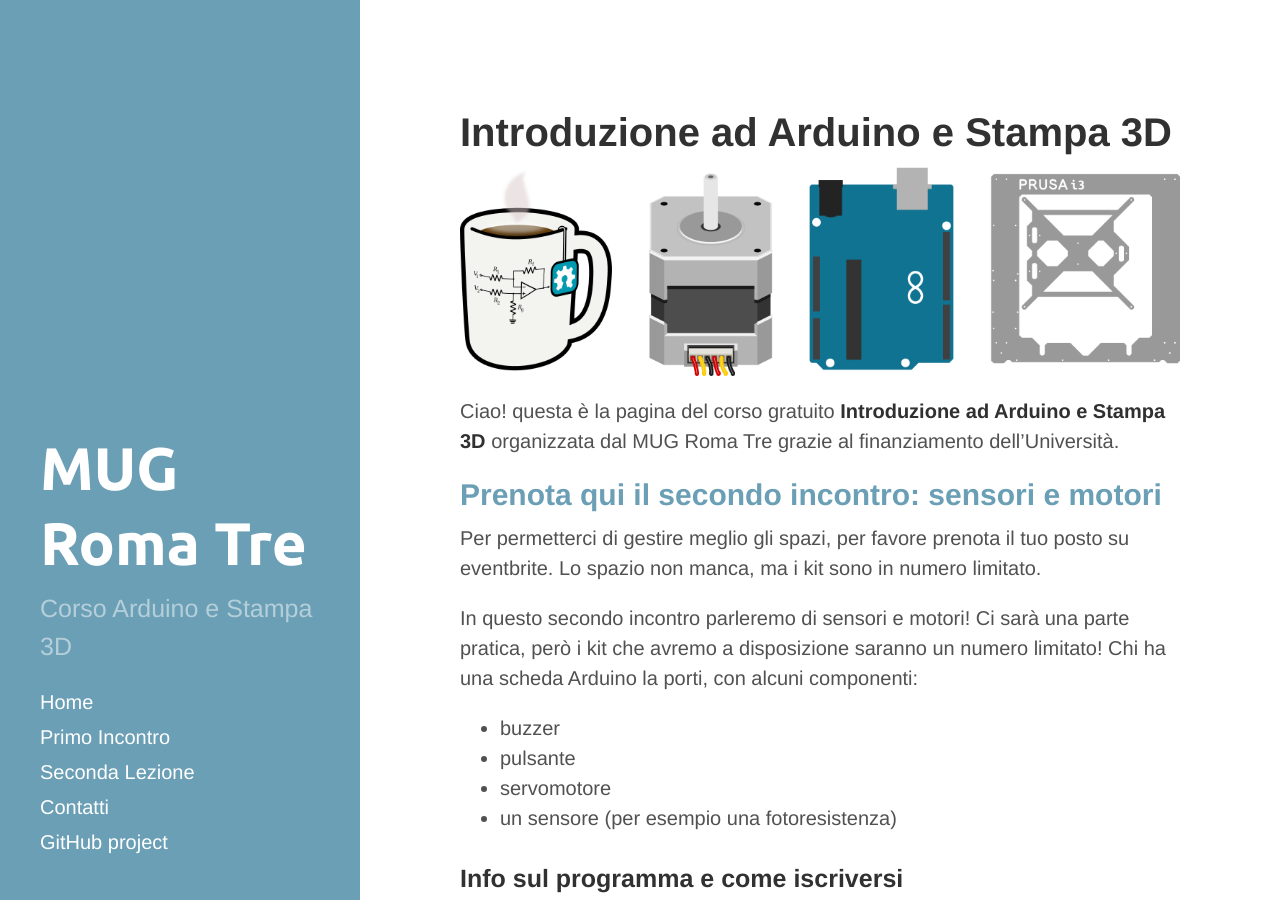
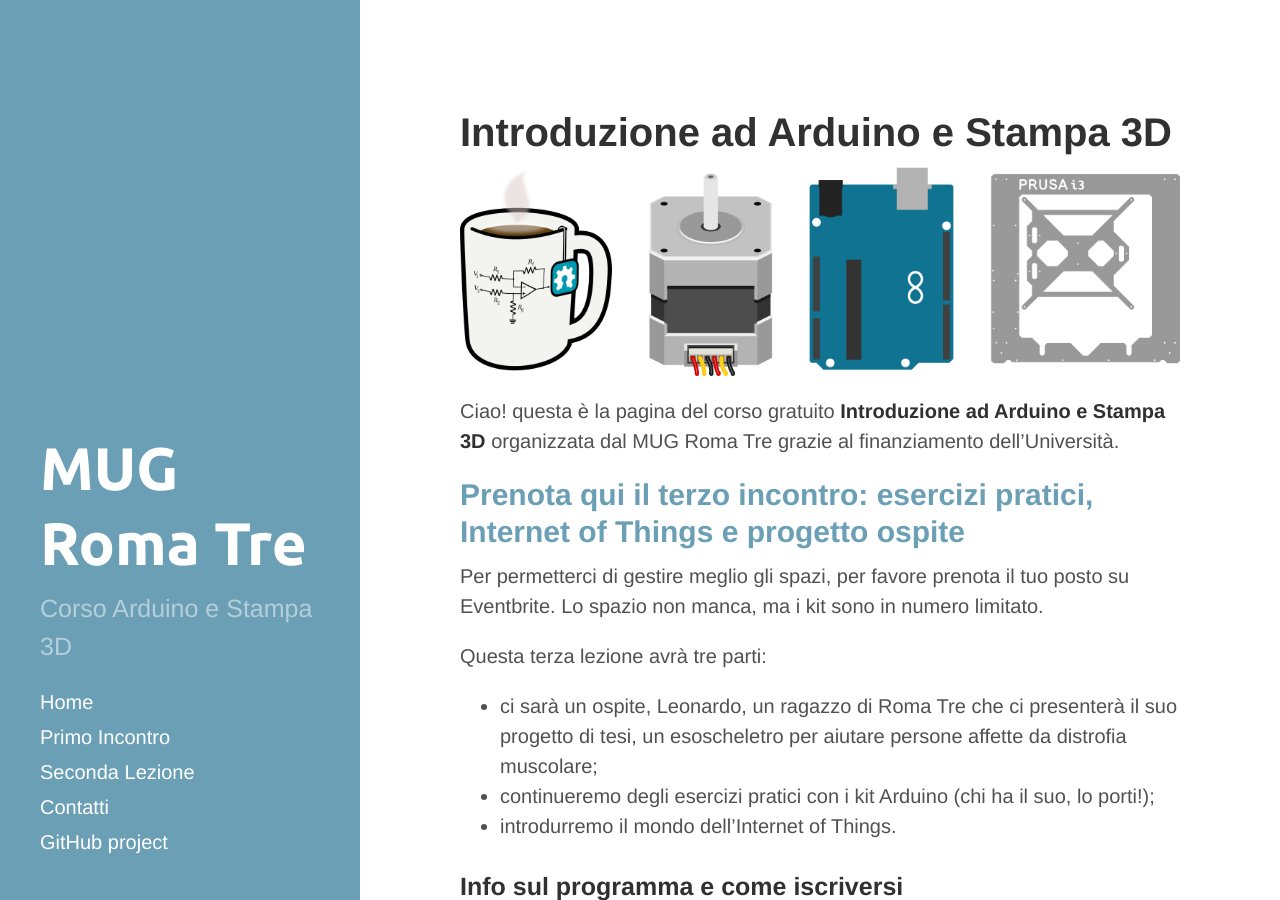
Before and after one commit to mugroma3/corso-arduino, a Jekyll site: the page built from index.md, in a window 1280 px wide and 900 px high. Built offline with Jekyll 4.4.1, drawn with Linux system fonts in a browser that asks for light colours.

Commit message:
Updated to lesson 3.

```diff
--- a/index.md
+++ b/index.md
@@ -6,21 +6,21 @@
 
 
 
+
 # Introduzione ad Arduino e Stampa 3D
 ![mug_arduino_stampa3d](images/header_introduzione.png "Mug StepperMotor Arduino Stampa3D")
 
 Ciao! questa è la pagina del corso gratuito **Introduzione ad Arduino e Stampa 3D** organizzata dal MUG Roma Tre grazie al finanziamento dell'Università.
 
-## [Prenota qui il secondo incontro: sensori e motori](https://www.eventbrite.it/e/biglietti-introduzione-ad-arduino-e-alla-stampa-3d-seconda-lezione-23271893861)
+## [Prenota qui il terzo incontro: esercizi pratici, Internet of Things e progetto ospite](https://www.eventbrite.it/e/biglietti-introduzione-ad-arduino-e-alla-stampa-3d-terza-lezione-24442999670)
 
-Per permetterci di gestire meglio gli spazi, per favore prenota il tuo posto su eventbrite. Lo spazio non manca, ma i kit sono in numero limitato.
+Per permetterci di gestire meglio gli spazi, per favore prenota il tuo posto su Eventbrite. Lo spazio non manca, ma i kit sono in numero limitato.
 
-In questo secondo incontro parleremo di sensori e motori! Ci sarà una parte pratica, però i kit che avremo a disposizione saranno un numero limitato! Chi ha una scheda Arduino la porti, con alcuni componenti:
+Questa terza lezione avrà tre parti:
 
-* buzzer
-* pulsante
-* servomotore
-* un sensore (per esempio una fotoresistenza)
+* ci sarà un ospite, Leonardo, un ragazzo di Roma Tre che ci presenterà il suo progetto di tesi, un esoscheletro per aiutare persone affette da distrofia muscolare;
+* continueremo degli esercizi pratici con i kit Arduino (chi ha il suo, lo porti!);
+* introdurremo il mondo dell'Internet of Things.
 
 
 ### Info sul programma e come iscriversi
```
